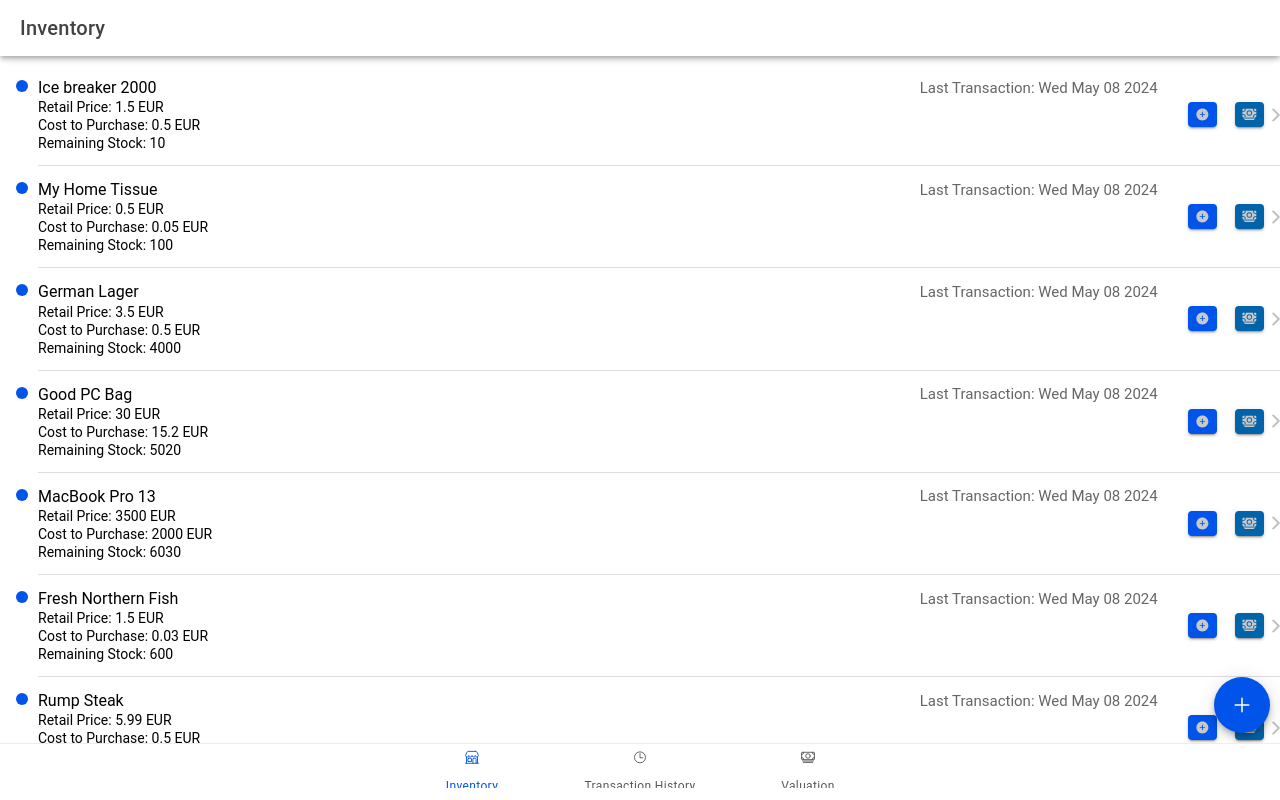
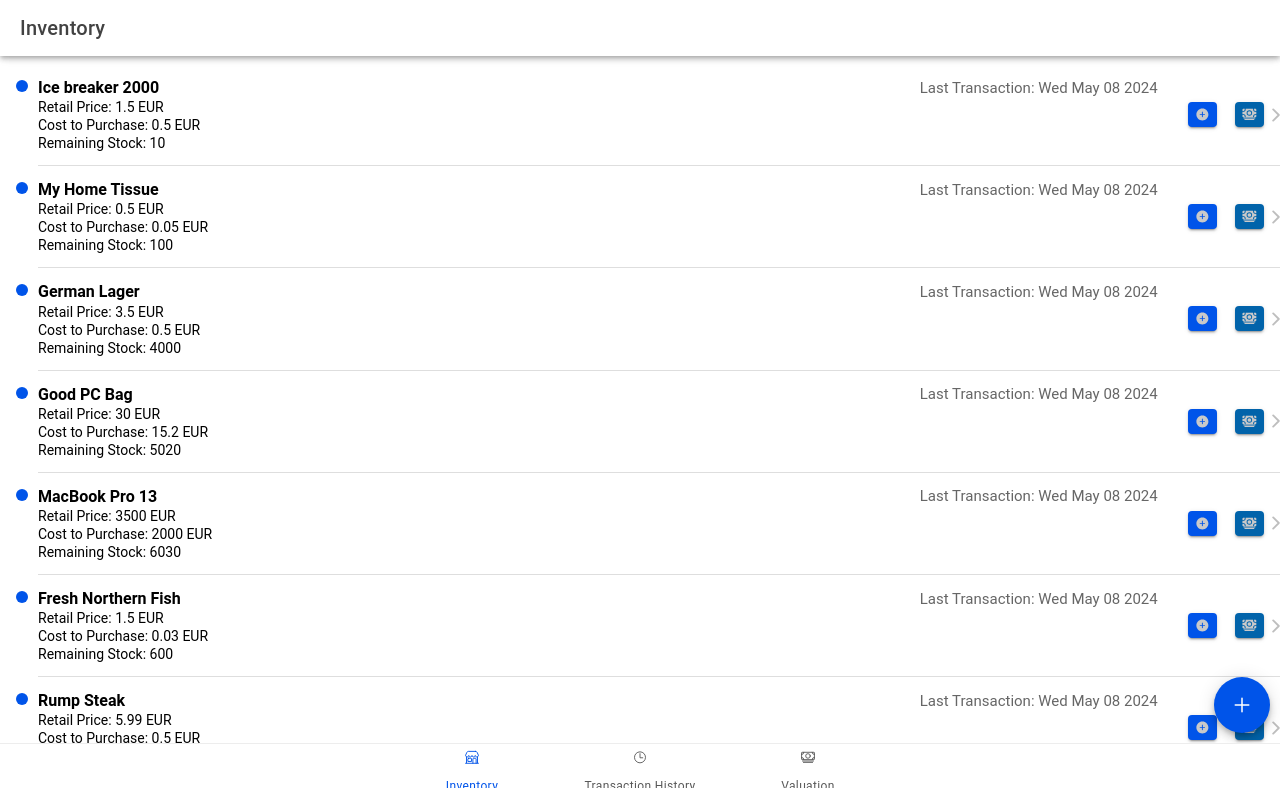
Before and after one commit to hoonsubin/inventory-manager-interface, a React (Vite) app: page /inventory in a window 1280 px wide. Built offline with nearby package versions, Linux system fonts and the light colour scheme.

Commit message:
remove sliding option

```diff
--- a/src/components/ProductListItem.tsx
+++ b/src/components/ProductListItem.tsx
@@ -1,15 +1,6 @@
-import {
-  IonItem,
-  IonLabel,
-  IonNote,
-  IonButton,
-  IonItemSliding,
-  IonItemOptions,
-  IonItemOption,
-  IonIcon,
-} from "@ionic/react";
+import { IonItem, IonLabel, IonNote, IonButton, IonIcon } from "@ionic/react";
 import { Product } from "../types";
-import { addCircle, cash, trash } from "ionicons/icons";
+import { addCircle, cash } from "ionicons/icons";
 import "./ProductListItem.css";
 
 interface ProductListItemProps {
@@ -18,12 +9,11 @@
 
 const ProductListItem: React.FC<ProductListItemProps> = ({ product }) => {
   return (
-    <IonItemSliding>
     <IonItem routerLink={`/product/${product.id}`} detail={true}>
       <div slot="start" className="dot dot-unread"></div>
       <IonLabel className="ion-text-wrap">
         <h2>
-            {product.name}
+          <b>{product.name}</b>
           <span className="date">
             {/* Get the last tx based on the tx history list */}
             <IonNote>Last Transaction: {new Date().toDateString()}</IonNote>
@@ -33,7 +23,6 @@
         <h3>Cost to Purchase: {product.cost} EUR</h3>
         <h3>Remaining Stock: {product.stock}</h3>
       </IonLabel>
-        {/* options are: add stock, sell stock, and remove product */}
       <IonButton
         slot="end"
         color="primary"
@@ -49,20 +38,6 @@
         <IonIcon slot="icon-only" icon={cash}></IonIcon>
       </IonButton>
     </IonItem>
-      <IonItemOptions slot="end">
-        <IonItemOption
-          color="danger"
-          expandable={true}
-          onClick={() =>
-            window.alert(
-              `Are you sure you want to remove "${product.name}"? Or do you wish to sell the entire stock?`
-            )
-          }
-        >
-          <IonIcon slot="icon-only" icon={trash}></IonIcon>
-        </IonItemOption>
-      </IonItemOptions>
-    </IonItemSliding>
   );
 };
 
```
Lines whose indentation alone changed are shown as unchanged.
